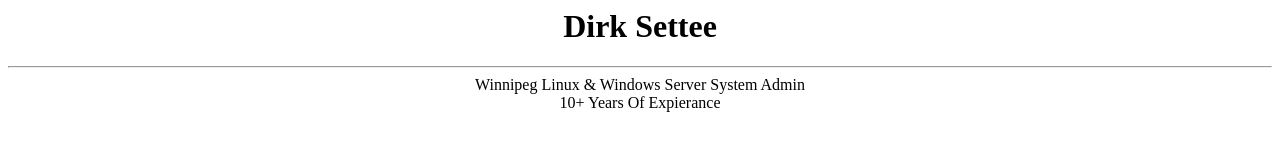
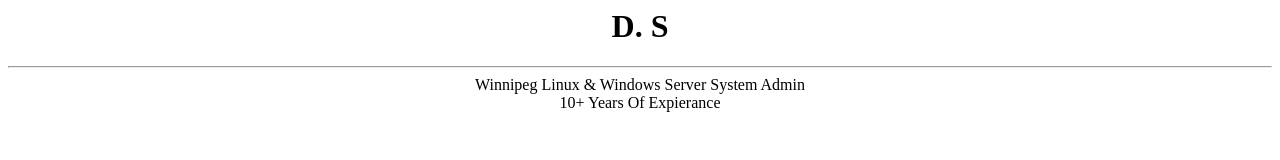
Before and after one commit to wpgsys/wpgsys.github.io, a plain HTML site: page index.html in a window 1280 px wide. Drawn offline with Linux system fonts and the light colour scheme.

Commit message:
Update index.html

```diff
--- a/index.html
+++ b/index.html
@@ -1,3 +1,3 @@
-<center><h1>Dirk Settee</h1>
+<center><h1>D. S</h1>
 <hr><span>Winnipeg Linux & Windows Server System Admin</span><br><span>10+ Years Of Expierance</span>
 </center>
```
